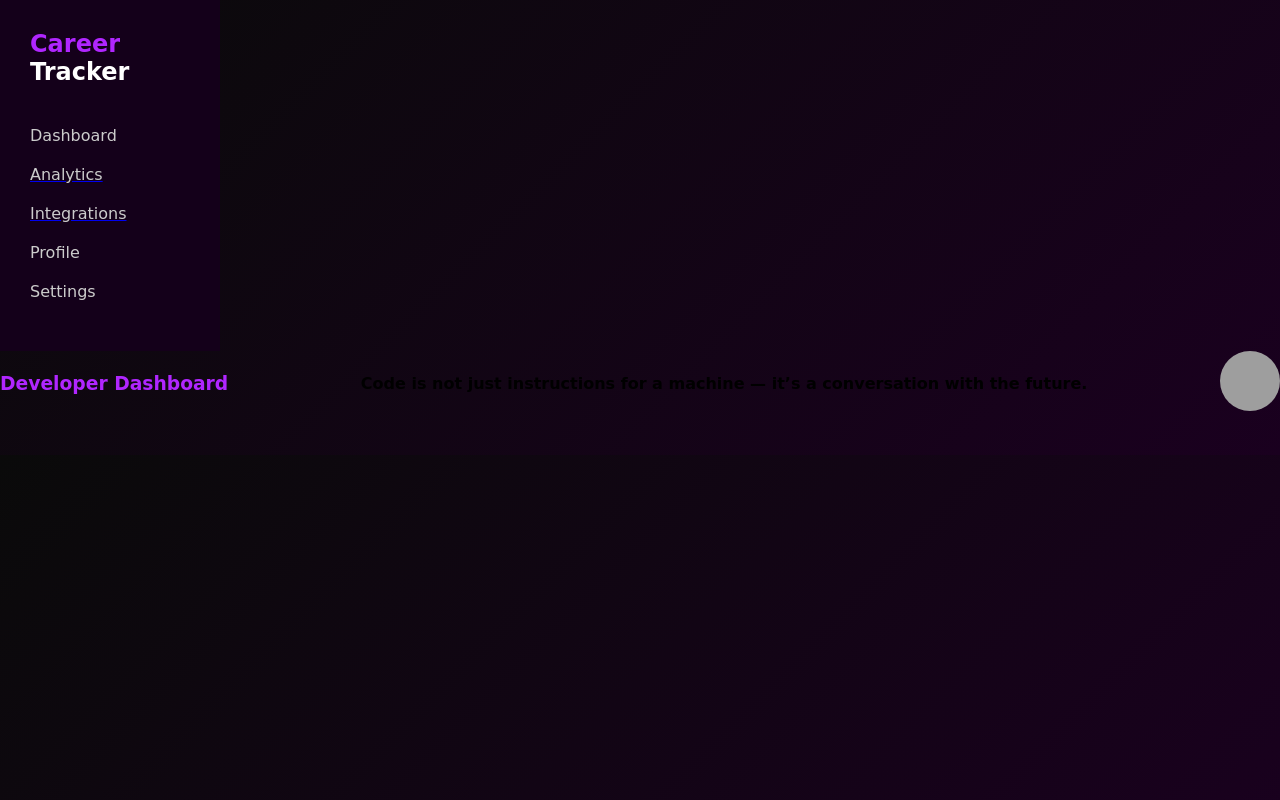
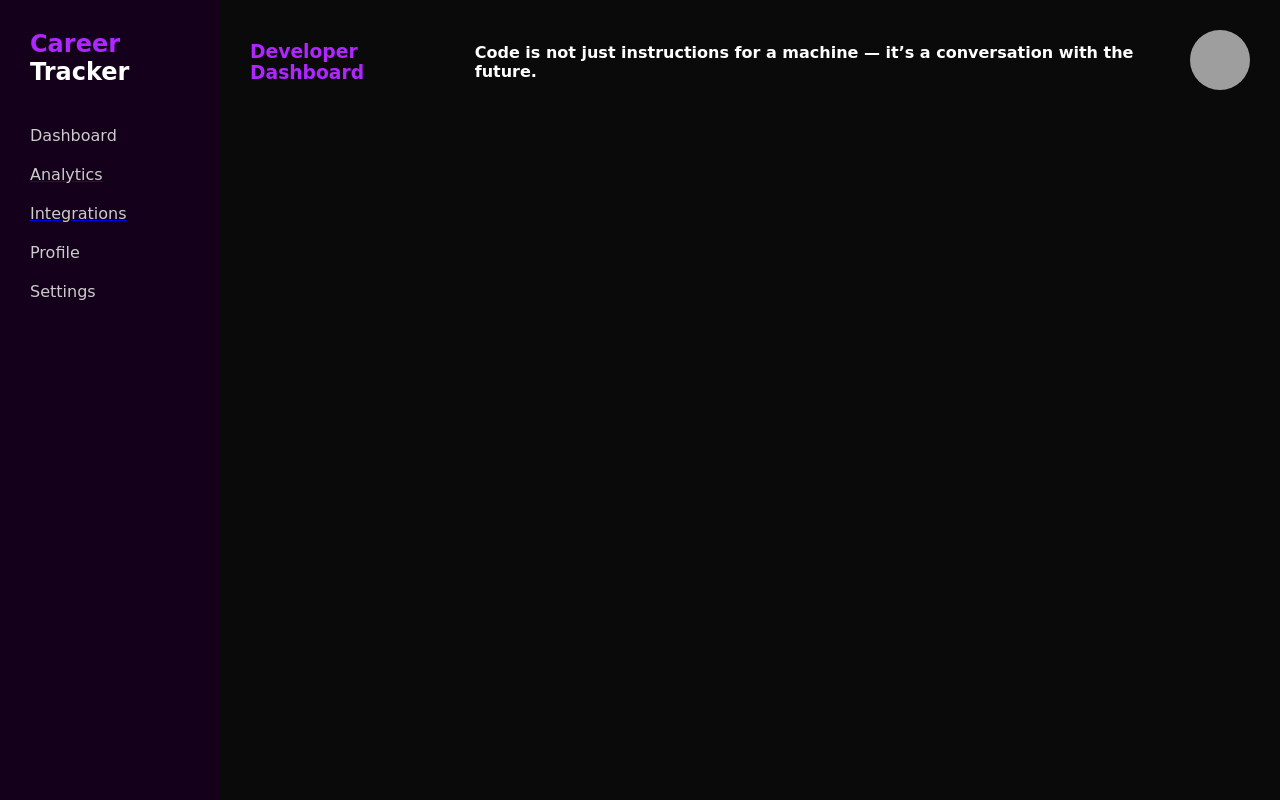
Before and after one commit to KARTHIKKURAGANTI/CAREER-TRACKER, a React (Vite) app: page /dashboard in a window 1280 px wide. Built offline with nearby package versions, Linux system fonts and the light colour scheme; sample sign-in values are in the browser's storage; grey boxes are pictures that could not be loaded.

Commit message:
Update Dashboard component layout
Refactor Dashboard component layout with div wrappers for better structure and also added<outlet> for changing child components instead of reloading whole page.

```diff
--- a/src/pages/dashboard/Dashboard.jsx
+++ b/src/pages/dashboard/Dashboard.jsx
@@ -1,21 +1,29 @@
 import { Outlet } from "react-router-dom";
-
 import "./Dashboard.css"
 import Sidebar from "./Sidebar"
 import Topbar from "./Topbar"
 
 function Dashboard(){
+  return(
+    <div className="dashboard-layout">
 
-  return(
-    <>
-    <Sidebar/>
-    <Topbar/>
-    <Outlet/>
-    </>
+      {/* Sidebar */}
+      <Sidebar />
 
+      {/* Main Area */}
+      <div className="dashboard-main">
 
+        {/* Topbar */}
+        <Topbar />
+
+        {/* Dynamic Content */}
+        <div className="dashboard-content">
+          <Outlet />
+        </div>
+
+      </div>
+    </div>
   )
-
 }
 
 export default Dashboard
```
